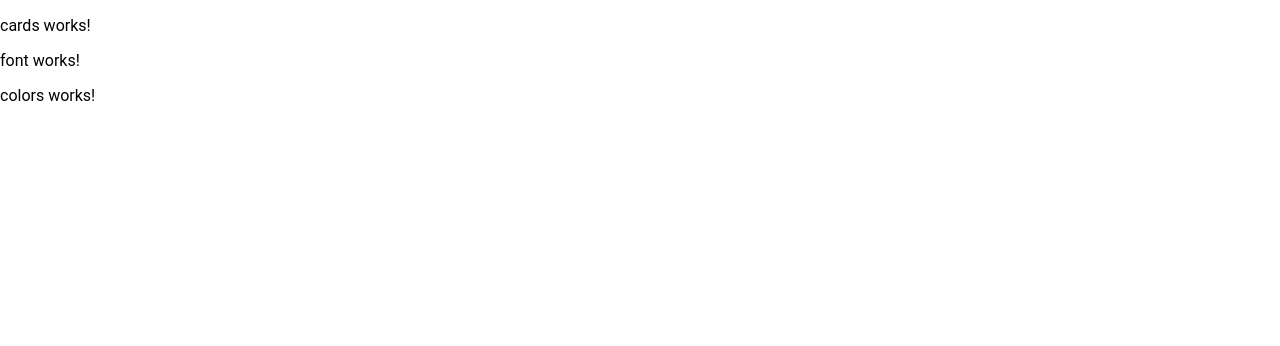
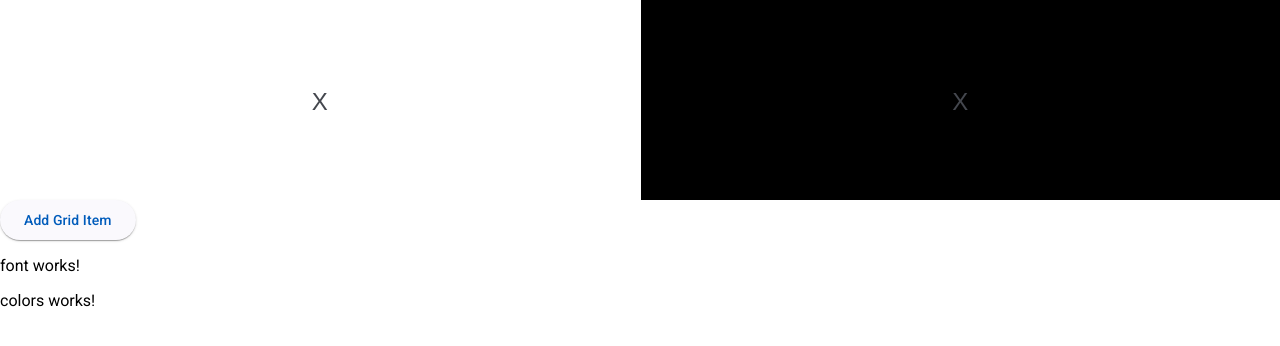
Before and after one commit to joshaughnessy22/color-swatches-ui, an Angular app: page / in a window 1280 px wide. Shown: the top 346 px of the page. Built offline with nearby package versions, Linux system fonts and the light colour scheme.

Commit message:
cards working, need styling

```diff
--- a/src/app/app.component.html
+++ b/src/app/app.component.html
@@ -1,6 +1,7 @@
 
 
 <main class="main">
+  <app-error> </app-error>
   <app-cards> </app-cards>
   <app-font>  </app-font>
   <app-colors>  </app-colors>
--- a/src/app/app.component.ts
+++ b/src/app/app.component.ts
@@ -3,13 +3,16 @@ import { RouterOutlet } from '@angular/router';
 import { CardsComponent } from './cards/cards.component';
 import { ColorsComponent } from './colors/colors.component';
 import { FontComponent } from './font/font.component';
+import { ErrorComponent } from './error/error.component';
+import { NgIf, NgFor } from '@angular/common';
 
 @Component({
   selector: 'app-root',
   imports: [RouterOutlet,
     CardsComponent,
     ColorsComponent,
-    FontComponent
+    FontComponent,
+    ErrorComponent,
   ],
   templateUrl: './app.component.html',
   styleUrl: './app.component.css'
--- a/src/app/cards/cards.component.html
+++ b/src/app/cards/cards.component.html
@@ -1 +1,13 @@
-<p>cards works!</p>
+<mat-grid-list [cols]="gridCols" [rowHeight]="'200px'">
+    <mat-grid-tile *ngFor="let color of colors; let i = index" [style.background]="color">
+      <div class="tile-content">
+        <button mat-icon-button color="warn" (click)="removeGridItem(i)">X</button>
+      </div>
+    </mat-grid-tile>
+  </mat-grid-list>
+
+  <div>
+    <button mat-raised-button color="primary" (click)="addGridItem()">Add Grid Item</button>
+  </div>
+
+  <!-- <app-error [message]="errorMessage"></app-error> -->
--- a/src/app/cards/cards.component.ts
+++ b/src/app/cards/cards.component.ts
@@ -1,11 +1,69 @@
 import { Component } from '@angular/core';
+import { ErrorComponent } from '../error/error.component';
+import {MatGridListModule} from '@angular/material/grid-list';
+import {MatButtonModule} from '@angular/material/button';
+import { NgIf, NgFor } from '@angular/common';
 
 @Component({
   selector: 'app-cards',
-  imports: [],
+  imports: [ MatGridListModule,
+    MatButtonModule,
+    ErrorComponent,
+    NgIf, NgFor
+  ],
   templateUrl: './cards.component.html',
   styleUrl: './cards.component.css'
 })
 export class CardsComponent {
 
+  colors = ['#FFFFFF', '#000000'];
+  errorMessage = '';
+  gridCols = 2;
+  gridRows = 1;
+  gridHeight = 200;
+  gridWidth = 200;
+
+  addGridItem() {
+    if (this.colors.length < 11){
+      this.gridCols = Math.ceil(this.colors.length / 2);
+      this.gridRows = Math.ceil(this.colors.length / this.gridCols);
+      this.gridHeight = 200 * this.gridRows;
+      this.gridWidth = 200 * this.gridCols;
+
+      this.errorMessage = '';
+
+      this.colors.push(this.getRandomColor());
+    }
+    else {
+      this.errorMessage = "You can only add 10 colors";
+    }
+
+  }
+
+  removeGridItem(i: number){
+    if(this.colors.length > 2){
+      this.gridCols = Math.ceil(this.colors.length / 2);
+      this.gridRows = Math.ceil(this.colors.length / this.gridCols);
+      this.gridHeight = 200 * this.gridRows;
+      this.gridWidth = 200 * this.gridCols;
+
+      this.errorMessage = '';
+
+      this.colors.splice(i, 1);
+    }
+    else {
+      this.errorMessage = "You must have at least 2 colors";
+    }
+  }
+
+  private getRandomColor(): string {
+    const letters = '0123456789ABCDEF';
+    let color = '#';
+    for (let i = 0; i < 6; i++) {
+      color += letters[Math.floor(Math.random() * 16)];
+    }
+    return color;
+  }
+
+
 }
--- a/src/index.html
+++ b/src/index.html
@@ -6,8 +6,10 @@
   <base href="/">
   <meta name="viewport" content="width=device-width, initial-scale=1">
   <link rel="icon" type="image/x-icon" href="pink&yellow.png">
+  <link href="https://fonts.googleapis.com/css2?family=Roboto:wght@300;400;500&display=swap" rel="stylesheet">
+  <link href="https://fonts.googleapis.com/icon?family=Material+Icons" rel="stylesheet">
 </head>
-<body>
+<body class="mat-typography">
   <app-root></app-root>
 </body>
 </html>
```
